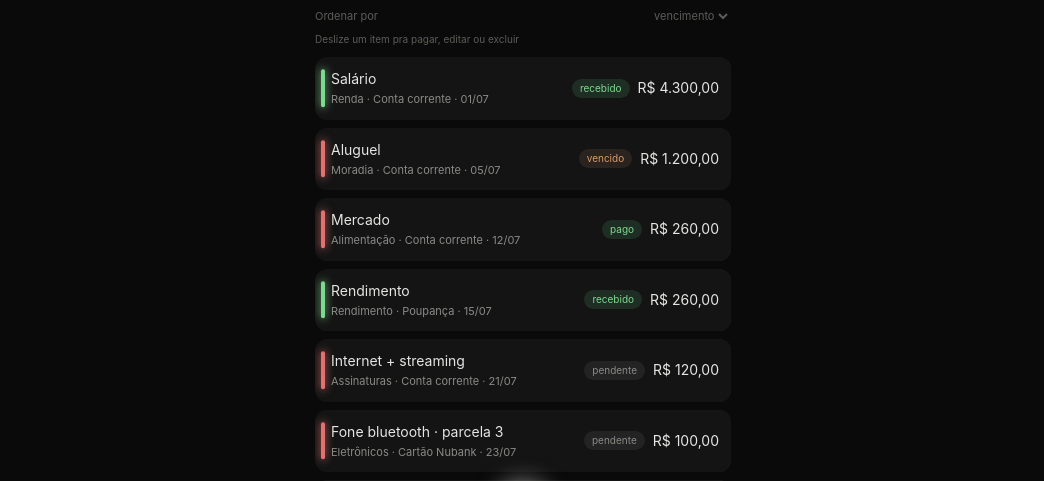
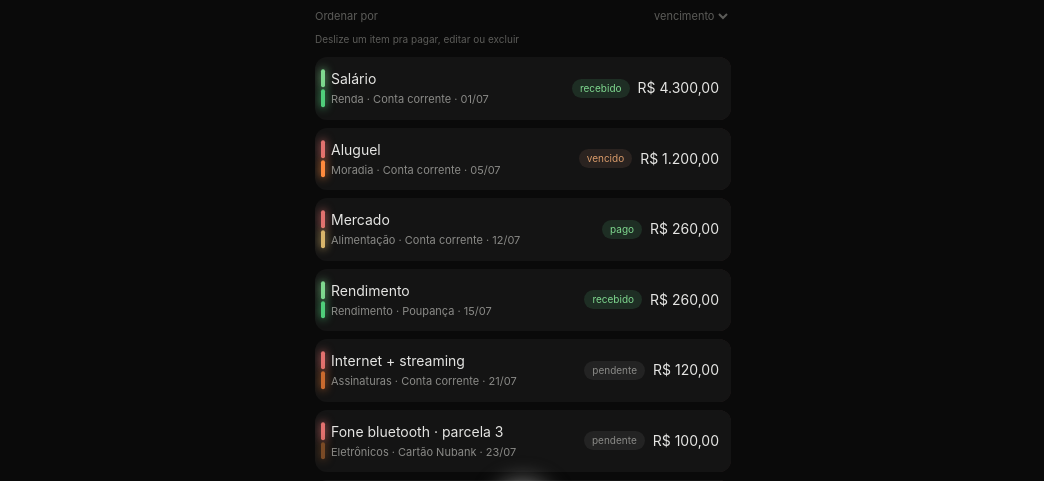
Before and after one commit to 4nor4k/FinancePersonalSystem, a React (Vite) app: page /transacoes in a window 1280 px wide. Both pictures are taken after a click on the button "Visualizar modo demo". Shown: the part 217-698 px from the top of the page, without its empty margins (117-1161 px from the left). Built offline with nearby package versions, Linux system fonts and the light colour scheme; no server answers.

Commit message:
divide indicador lateral em tipo e categoria

```diff
--- a/src/pages/Transacoes.jsx
+++ b/src/pages/Transacoes.jsx
@@ -144,14 +144,22 @@ export default function Transacoes() {
           return (
             <SwipeableRow key={t.id} actions={acoes}>
               <div className="relative p-3 pl-4 flex items-center justify-between">
+                <div className="absolute left-1.5 top-1/2 -translate-y-1/2 flex flex-col gap-0.5" style={{ height: '60%', width: 4 }}>
                   <span
-                  className="absolute left-1.5 top-1/2 -translate-y-1/2 w-1 rounded-full"
+                    className="flex-1 rounded-full"
                     style={{
-                    height: '60%',
                       background: t.tipo === 'despesa' ? '#e2716f' : '#7fd88f',
                       boxShadow: `0 0 8px 1px ${t.tipo === 'despesa' ? 'rgba(226,113,111,0.65)' : 'rgba(127,216,143,0.65)'}`,
                     }}
                   />
+                  <span
+                    className="flex-1 rounded-full"
+                    style={{
+                      background: cat?.cor || '#5c5c59',
+                      boxShadow: `0 0 8px 1px ${cat?.cor ? `${cat.cor}a6` : 'rgba(92,92,89,0.65)'}`,
+                    }}
+                  />
+                </div>
                 <div>
                   <p className="text-sm">
                     {t.anotacao || cat?.nome || 'Sem categoria'}
```
Lines whose indentation alone changed are shown as unchanged.
